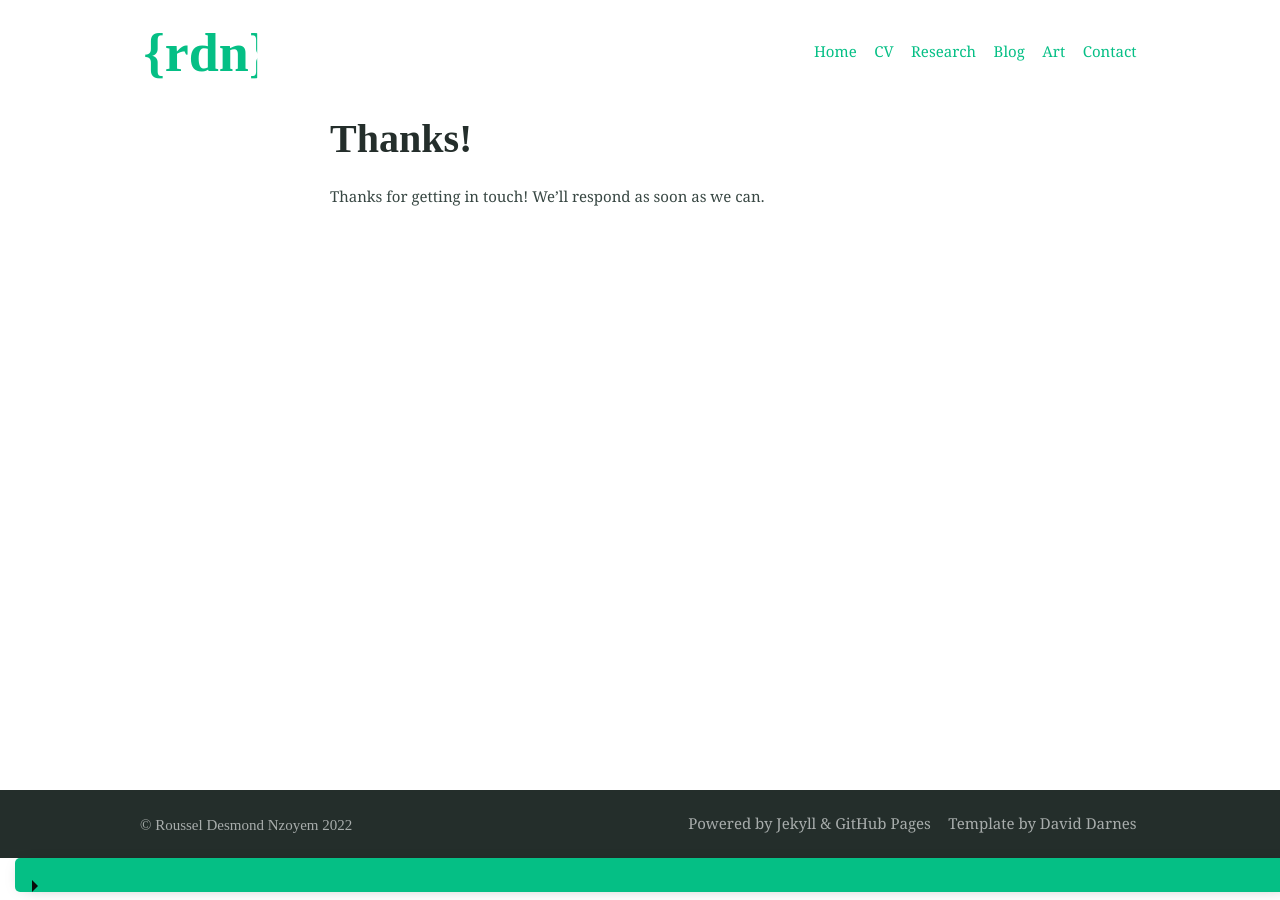
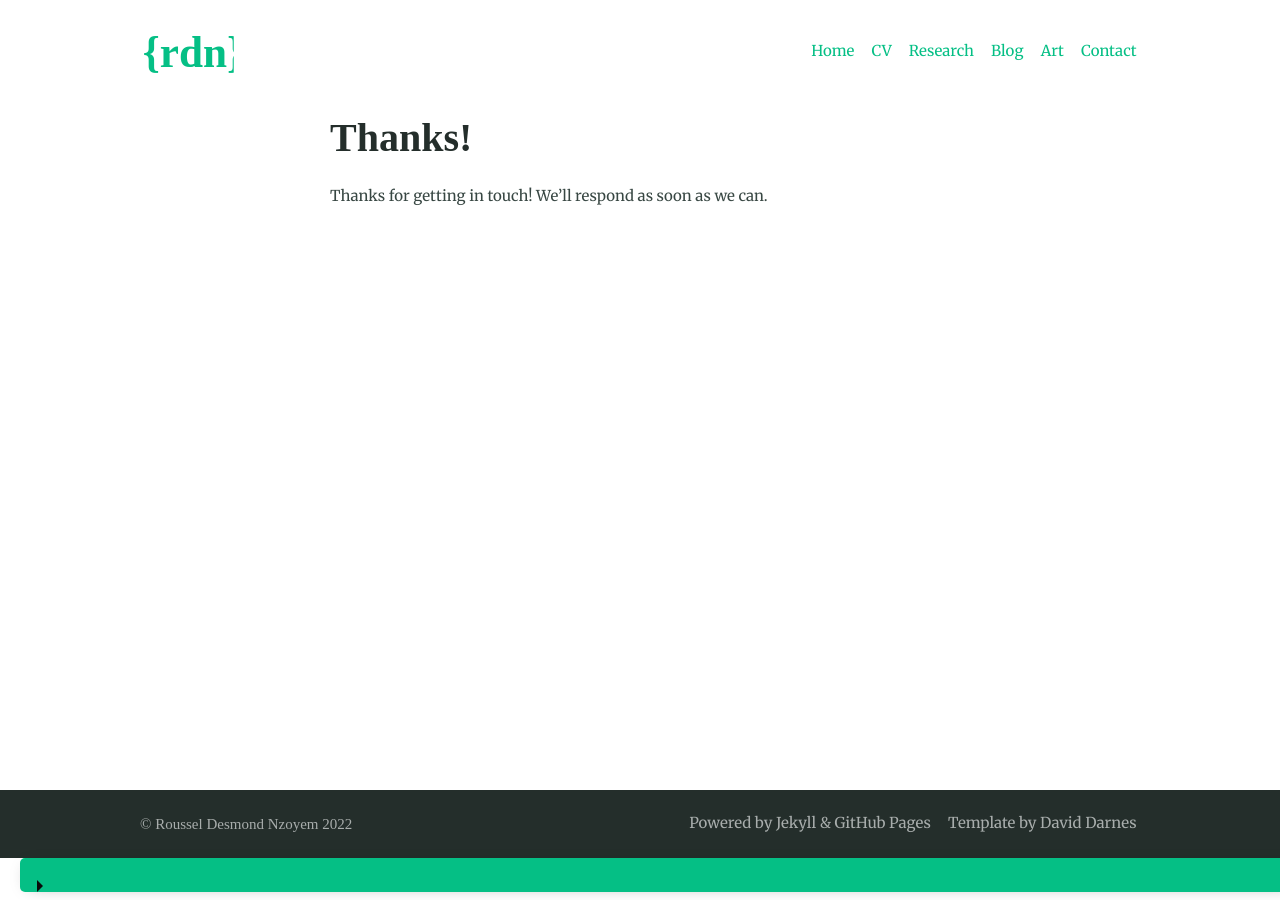
Before and after one commit to ddrous/desmond-rn.github.io, a Jekyll site: the page built from thanks.md, in a window 1280 px wide. Built offline with Jekyll 4.4.1, drawn with Linux system fonts in a browser that asks for light colours.

Commit message:
Attempt to make things skinnier

```diff
--- a/_sass/_settings.scss
+++ b/_sass/_settings.scss
@@ -16,9 +16,10 @@
 
 // Typography
 $bodytype: (
-  font-family: "Georgia, serif",
+  // font-family: "Georgia, serif",
   // font-family: "Vitali slab, serif",
   // font-family: "Vitali Neue, serif",
+  font-family: '"Merriweather", serif',
   regular: 400,
   bold: 700,
   italic: italic,
--- a/_sass/_theme.scss
+++ b/_sass/_theme.scss
@@ -30,7 +30,7 @@
   width: 100%;
   margin: 0 auto ;
   margin-bottom: .5rem;
-  margin-left: 15px;
+  margin-left: 20px;
   box-shadow: 0 .1rem 1rem -.5rem rgba(0,0,0,.4);
   border-radius: 5px;
   overflow: hidden;
@@ -38,9 +38,9 @@
 
 summary {
   padding: 1rem;
-  display: block;
+  // display: block;
   background: $accentColour;
-  padding-left: 2.2rem;
+  padding-left: 0.0rem;
   position: relative;
   cursor: pointer;
 }
@@ -69,7 +69,7 @@
 details > ul {
   padding-bottom: 1rem;
   margin-bottom: 0;
-  margin-left: 15px;
+  margin-left: 20px;
 }
 
 
@@ -142,7 +142,7 @@
   @include flexbox;
   @include align-items(center);
   img {
-    max-height: 5rem;
+    max-height: 4rem;
   }
 }
 
```
